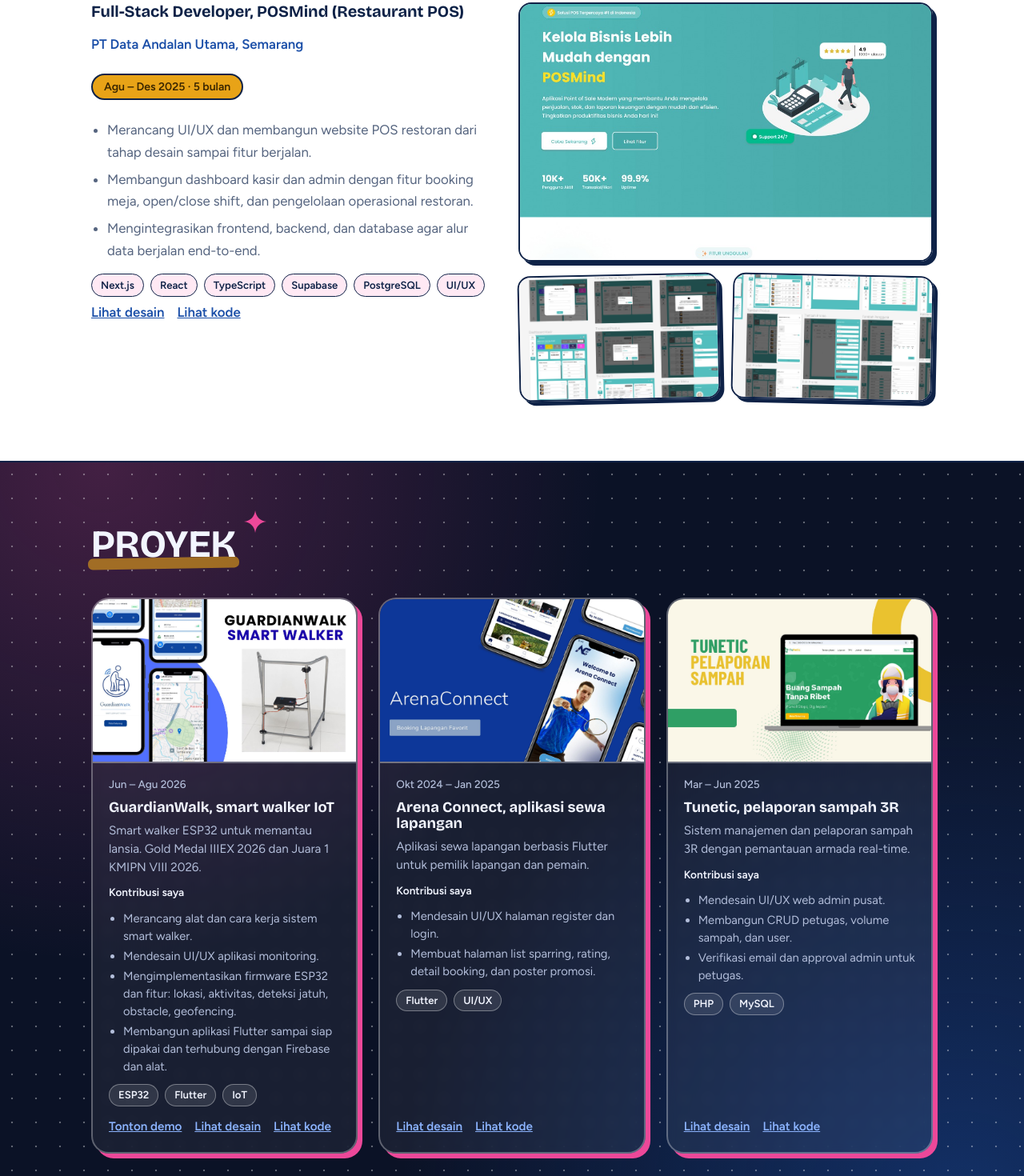
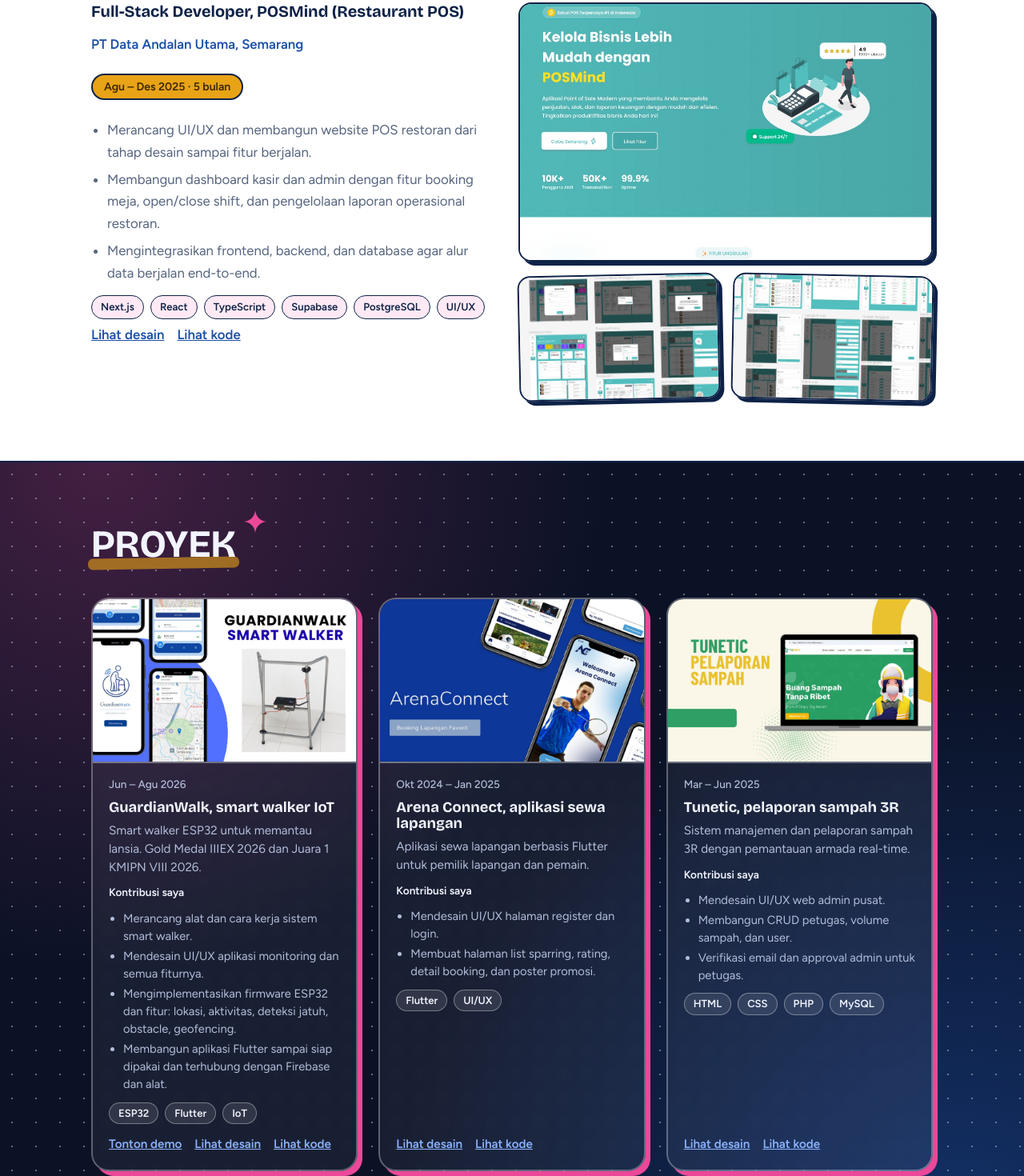
Before and after one commit to MilaDewii/MilaDewii.github.io, a plain HTML site: page index.html in a window 1280 px wide. Shown: the part 861-2331 px from the top of the page at 80% size. Drawn offline with nearby package versions, Linux system fonts and the light colour scheme.

Commit message:
Update index.html

```diff
--- a/index.html
+++ b/index.html
@@ -190,7 +190,7 @@
   </header>
   <div class="hero">
     <div>
-      <span class="hi">Frontend Developer dan UI/UX Designer</span>
+      <span class="hi">Full-Stack Developer dan UI/UX Designer</span>
       <h1>Mila Dewi Nurhidayah</h1>
       <p class="lead">Lulusan D3 Teknik Informatika Politeknik Negeri Semarang (IPK 3,84, cumlaude) dengan pengalaman magang full-stack selama 5 bulan. Terbiasa membangun aplikasi web dan mobile, dari merancang antarmuka di Figma sampai mengintegrasikan frontend, API, dan database. Peraih Gold Medal IIIEX 2026 dan Juara 1 KMIPN VIII 2026.</p>
       <div class="btns">
@@ -215,7 +215,7 @@
         <span class="dur">Agu – Des 2025 · 5 bulan</span>
         <ul>
           <li>Merancang UI/UX dan membangun website POS restoran dari tahap desain sampai fitur berjalan.</li>
-          <li>Membangun dashboard kasir dan admin dengan fitur booking meja, open/close shift, dan pengelolaan operasional restoran.</li>
+          <li>Membangun dashboard kasir dan admin dengan fitur booking meja, open/close shift, dan pengelolaan laporan operasional restoran.</li>
           <li>Mengintegrasikan frontend, backend, dan database agar alur data berjalan end-to-end.</li>
         </ul>
         <div class="tags"><span>Next.js</span><span>React</span><span>TypeScript</span><span>Supabase</span><span>PostgreSQL</span><span>UI/UX</span></div>
@@ -242,7 +242,7 @@
           <span class="meta">Jun – Agu 2026</span>
           <h3>GuardianWalk, smart walker IoT</h3>
           <p>Smart walker ESP32 untuk memantau lansia. Gold Medal IIIEX 2026 dan Juara 1 KMIPN VIII 2026.</p>
-          <p class="meta">Kontribusi saya</p><ul class="kontrib"><li>Merancang alat dan cara kerja sistem smart walker.</li><li>Mendesain UI/UX aplikasi monitoring.</li><li>Mengimplementasikan firmware ESP32 dan fitur: lokasi, aktivitas, deteksi jatuh, obstacle, geofencing.</li><li>Membangun aplikasi Flutter sampai siap dipakai dan terhubung dengan Firebase dan alat.</li></ul>
+          <p class="meta">Kontribusi saya</p><ul class="kontrib"><li>Merancang alat dan cara kerja sistem smart walker.</li><li>Mendesain UI/UX aplikasi monitoring dan semua fiturnya.</li><li>Mengimplementasikan firmware ESP32 dan fitur: lokasi, aktivitas, deteksi jatuh, obstacle, geofencing.</li><li>Membangun aplikasi Flutter sampai siap dipakai dan terhubung dengan Firebase dan alat.</li></ul>
           <div class="tags"><span>ESP32</span><span>Flutter</span><span>IoT</span></div>
           <div class="links"><a href="https://youtu.be/VwhOa7-Sn9k?si=akgWJgLEGITaQp3D" target="_blank" rel="noopener">Tonton demo</a><a href="https://www.figma.com/design/Jc9f1g9rWXSQki6vb3tmCw/GUARDIANWALK?node-id=0-1&amp;t=huxy8VMq75jyFARh-1" target="_blank" rel="noopener">Lihat desain</a><a href="https://github.com/MilaDewii/SmartWalker_App" target="_blank" rel="noopener">Lihat kode</a></div>
         </div>
@@ -265,7 +265,7 @@
           <h3>Tunetic, pelaporan sampah 3R</h3>
           <p>Sistem manajemen dan pelaporan sampah 3R dengan pemantauan armada real-time.</p>
           <p class="meta">Kontribusi saya</p><ul class="kontrib"><li>Mendesain UI/UX web admin pusat.</li><li>Membangun CRUD petugas, volume sampah, dan user.</li><li>Verifikasi email dan approval admin untuk petugas.</li></ul>
-          <div class="tags"><span>PHP</span><span>MySQL</span></div>
+          <div class="tags"><span>HTML</span><span>CSS</span><span>PHP</span><span>MySQL</span></div>
           <div class="links"><a href="https://www.figma.com/design/g4P1xr9wNeNhTFhTdSoT4w/TUNETIC?node-id=0-1&amp;t=Zcwhzu7RuvqgpGJy-1" target="_blank" rel="noopener">Lihat desain</a><a href="https://github.com/MilaDewii/Tunetic" target="_blank" rel="noopener">Lihat kode</a></div>
         </div>
       </article>
@@ -315,7 +315,7 @@
     <div class="skills">
       <div class="skill"><h3>Frontend</h3><p>HTML, CSS, JavaScript, React.js, Next.js, Flutter</p></div>
       <div class="skill"><h3>UI/UX</h3><p>Figma, desain antarmuka dari wireframe sampai prototipe</p></div>
-      <div class="skill"><h3>Integrasi backend</h3><p>Supabase, PostgreSQL, MySQL, Firebase, PHP, Laravel</p></div>
+      <div class="skill"><h3>Backend dan Database</h3><p>Supabase, PostgreSQL, MySQL, Firebase, PHP, Laravel</p></div>
       <div class="skill"><h3>IoT dan jaringan</h3><p>ESP32, MikroTik, Cisco Packet Tracer</p></div>
     </div>
   </div>
```
